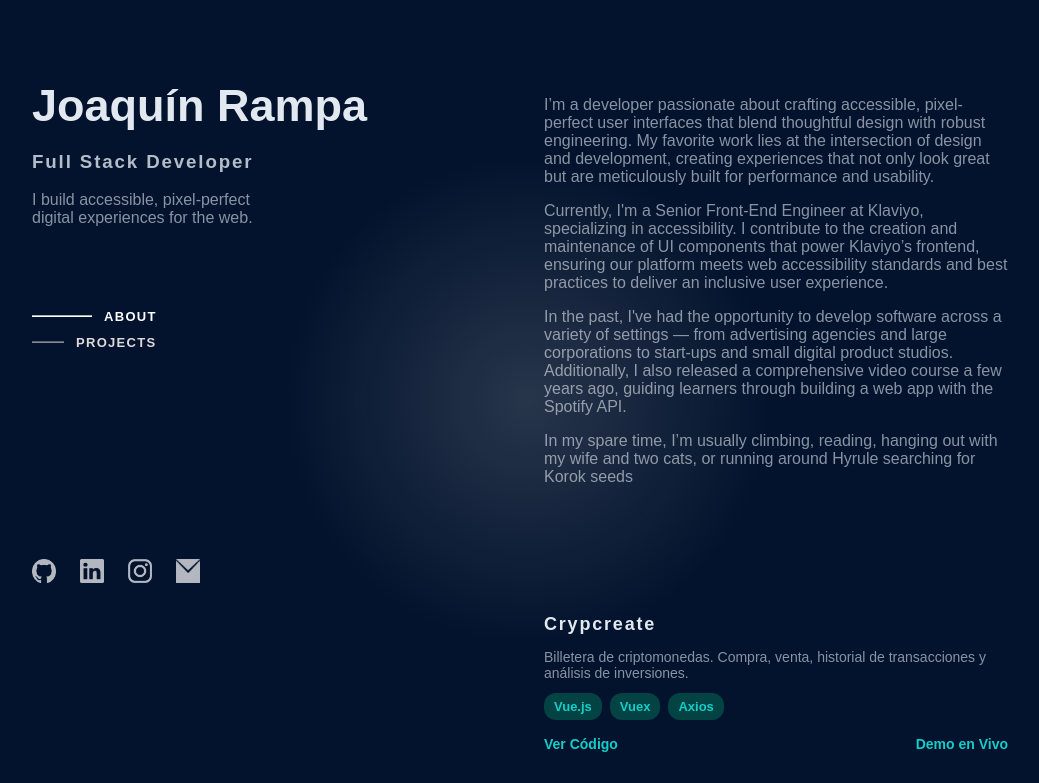
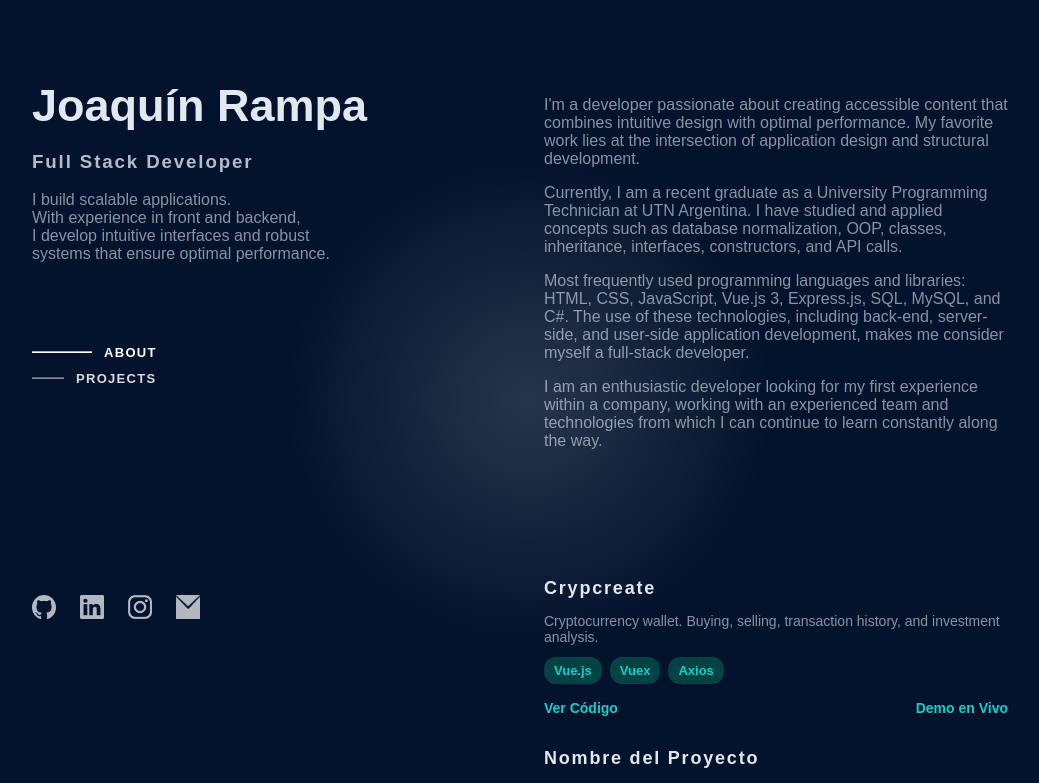
Before and after one commit to JoaRampa/JoaRampa.github.io, a Vue app: page / in a window 1280 px wide. Shown: the top 783 px of the page, without its empty margins (112-1151 px from the left). Built offline with nearby package versions, Linux system fonts and the light colour scheme.

Commit message:
about text

```diff
--- a/src/components/about.vue
+++ b/src/components/about.vue
@@ -1,9 +1,9 @@
 <template>
   <div class="about">
-    <p>I’m a developer passionate about crafting accessible, pixel-perfect user interfaces that blend thoughtful design with robust engineering. My favorite work lies at the intersection of design and development, creating experiences that not only look great but are meticulously built for performance and usability.</p>
-    <p>Currently, I'm a Senior Front-End Engineer at Klaviyo, specializing in accessibility. I contribute to the creation and maintenance of UI components that power Klaviyo’s frontend, ensuring our platform meets web accessibility standards and best practices to deliver an inclusive user experience.</p>
-    <p>In the past, I've had the opportunity to develop software across a variety of settings — from advertising agencies and large corporations to start-ups and small digital product studios. Additionally, I also released a comprehensive video course a few years ago, guiding learners through building a web app with the Spotify API.</p>
-    <p>In my spare time, I’m usually climbing, reading, hanging out with my wife and two cats, or running around Hyrule searching for Korok seeds</p>
+    <p>I'm a developer passionate about creating accessible content that combines intuitive design with optimal performance. My favorite work lies at the intersection of application design and structural development.</p>
+    <p>Currently, I am a recent graduate as a University Programming Technician at UTN Argentina. I have studied and applied concepts such as database normalization, OOP, classes, inheritance, interfaces, constructors, and API calls.</p>
+    <p>Most frequently used programming languages and libraries: HTML, CSS, JavaScript, Vue.js 3, Express.js, SQL, MySQL, and C#. The use of these technologies, including back-end, server-side, and user-side application development, makes me consider myself a full-stack developer.</p>
+    <p>I am an enthusiastic developer looking for my first experience within a company, working with an experienced team and technologies from which I can continue to learn constantly along the way.</p>
   </div>
 </template>
 
--- a/src/components/projectCard.vue
+++ b/src/components/projectCard.vue
@@ -96,6 +96,7 @@ p {
 @media (max-width: 1000px) {
   .card:hover {
     background-color:#03132d;
+    box-shadow: none;
   }
   .card-content{
     padding: 16px 0;
--- a/src/components/projects.vue
+++ b/src/components/projects.vue
@@ -2,7 +2,7 @@
   <div class="projects-container">
     <ProjectCard
       title="Crypcreate"
-      description="Billetera de criptomonedas. Compra, venta, historial de transacciones y análisis de inversiones."
+      description="Cryptocurrency wallet. Buying, selling, transaction history, and investment analysis."
       :technologies="['Vue.js', 'Vuex', 'Axios']"
       codeLink="https://github.com/JoaRampa/cryptowallet-vuejs"
       liveLink="https://lab3-crypcreate.netlify.app/"
--- a/src/components/title.vue
+++ b/src/components/title.vue
@@ -4,8 +4,10 @@
     <div class="info">
       <div>
         <h3 style="opacity: 0.8;">Full Stack Developer</h3>
-        <p>I build accessible, pixel-perfect</p>
-        <p> digital experiences for the web.</p>
+        <p>I build scalable applications.</p>
+        <p> With experience in front and backend,</p>
+        <p>I develop intuitive interfaces and robust</p>
+        <p>systems that ensure optimal performance.</p>
       </div>
       <!--<div>
         <img src="../assets/joa.jpg" alt="Profile picture">
```
